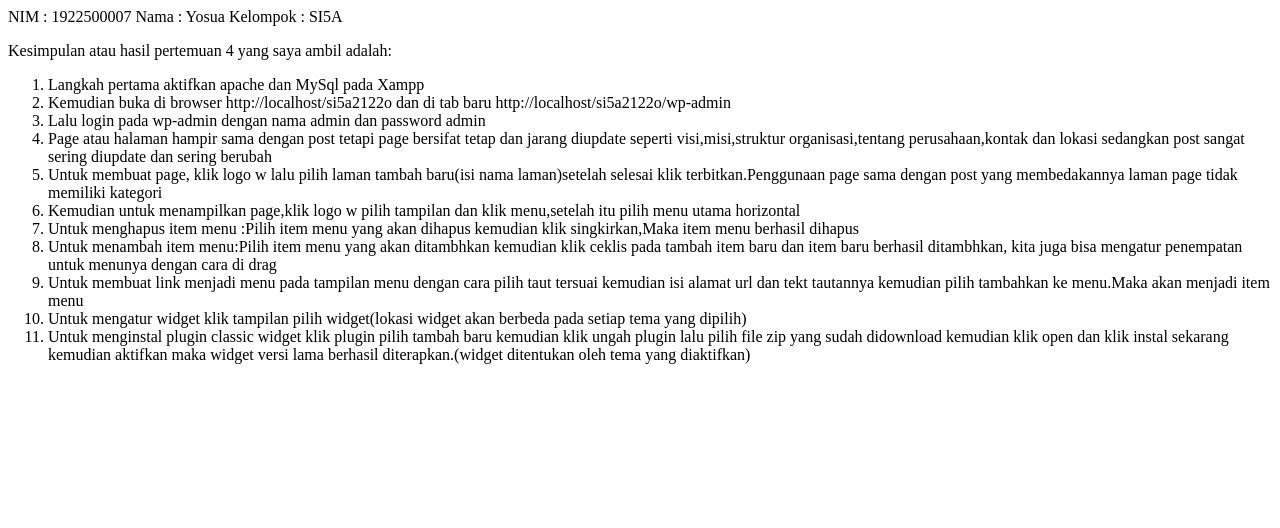
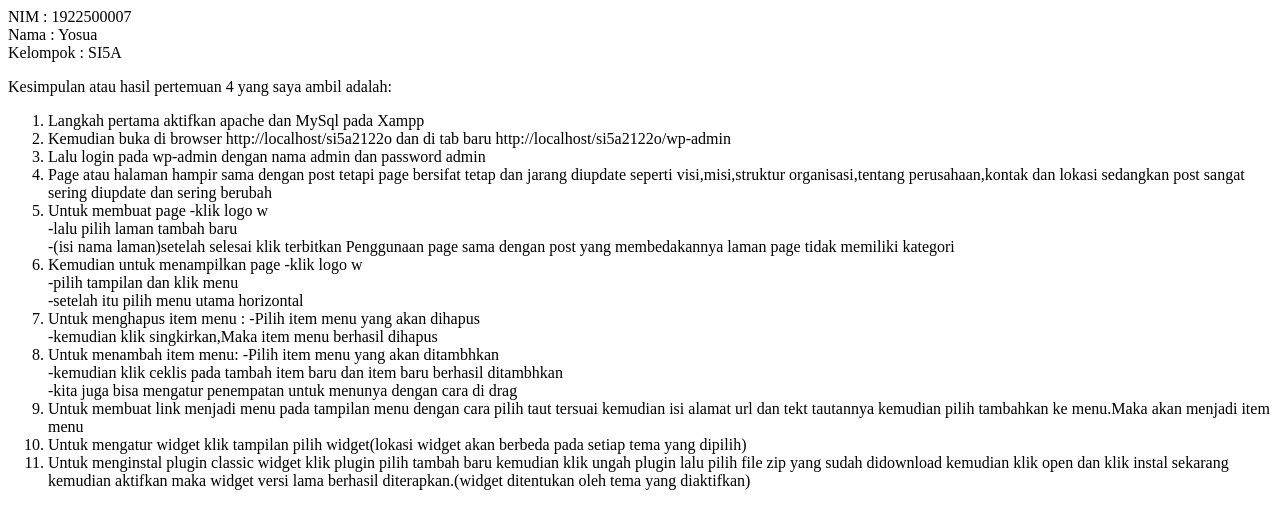
Before and after one commit to yosuallie/si5a2122o, a plain HTML site: page 4/index.html in a window 1280 px wide. Drawn offline with Linux system fonts and the light colour scheme.

Commit message:
Update index.html

```diff
--- a/4/index.html
+++ b/4/index.html
@@ -1,6 +1,6 @@
-NIM       : 1922500007
-Nama      : Yosua
-Kelompok  : SI5A
+NIM       : 1922500007<br>
+Nama      : Yosua<br>
+Kelompok  : SI5A<br>
 
 <p>Kesimpulan atau hasil pertemuan 4 yang saya ambil adalah: </p>
 <ol>
@@ -8,10 +8,22 @@ Kelompok  : SI5A
 <li>Kemudian buka di browser http://localhost/si5a2122o dan di tab baru http://localhost/si5a2122o/wp-admin </li>
 <li>Lalu login pada wp-admin dengan nama admin dan password admin</li>
 <li>Page atau halaman hampir sama dengan post tetapi page bersifat tetap dan jarang diupdate seperti visi,misi,struktur organisasi,tentang perusahaan,kontak dan lokasi sedangkan post sangat sering diupdate dan sering berubah</li>
-<li>Untuk membuat page, klik logo w lalu pilih laman tambah baru(isi nama laman)setelah selesai klik terbitkan.Penggunaan page sama dengan post yang membedakannya laman page tidak memiliki kategori</li>
-<li>Kemudian untuk menampilkan page,klik logo w pilih tampilan dan klik menu,setelah itu pilih menu utama horizontal</li>
-<li>Untuk menghapus item menu :Pilih item menu yang akan dihapus kemudian klik singkirkan,Maka item menu berhasil dihapus</li>
-<li>Untuk menambah item menu:Pilih item menu yang akan ditambhkan kemudian klik ceklis pada tambah item baru  dan item baru berhasil ditambhkan, kita juga  bisa mengatur  penempatan untuk menunya dengan cara di drag</li>
+<li>Untuk membuat page
+  -klik logo w<br>
+  -lalu pilih laman tambah baru<br>
+  -(isi nama laman)setelah selesai klik terbitkan
+ Penggunaan page sama dengan post yang membedakannya laman page tidak memiliki kategori<br></li>
+<li>Kemudian untuk menampilkan page
+  -klik logo w<br>
+  -pilih tampilan dan klik menu<br>
+  -setelah itu pilih menu utama horizontal<br.</li>
+<li>Untuk menghapus item menu :
+  -Pilih item menu yang akan dihapus<br>
+  -kemudian klik singkirkan,Maka item menu berhasil dihapus<br></li>
+<li>Untuk menambah item menu:
+  -Pilih item menu yang akan ditambhkan<br>
+  -kemudian klik ceklis pada tambah item baru  dan item baru berhasil ditambhkan<br>
+  -kita juga  bisa mengatur  penempatan untuk menunya dengan cara di drag<br></li>
 <li>Untuk membuat link menjadi menu pada tampilan menu dengan cara pilih taut tersuai kemudian isi alamat url dan tekt tautannya kemudian pilih tambahkan ke menu.Maka akan menjadi item menu</li>
 <li>Untuk mengatur widget klik tampilan pilih widget(lokasi widget akan berbeda pada setiap tema yang dipilih)</li>
 <li>Untuk menginstal plugin classic widget klik plugin pilih tambah baru kemudian klik ungah plugin lalu pilih file zip yang sudah didownload kemudian klik open dan klik instal sekarang kemudian aktifkan maka widget versi lama berhasil diterapkan.(widget ditentukan oleh tema yang diaktifkan)</li>
```
